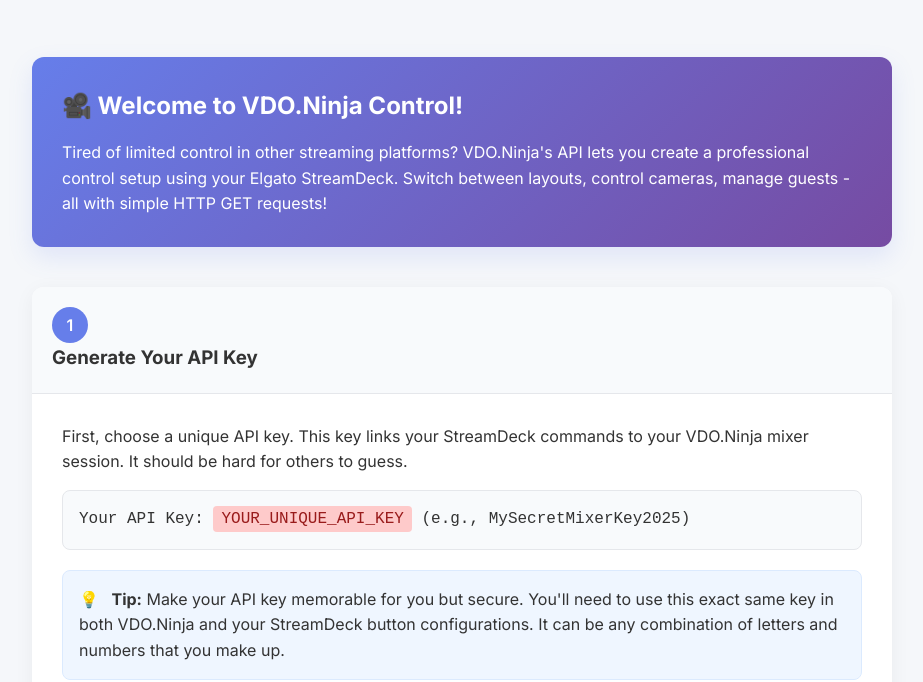
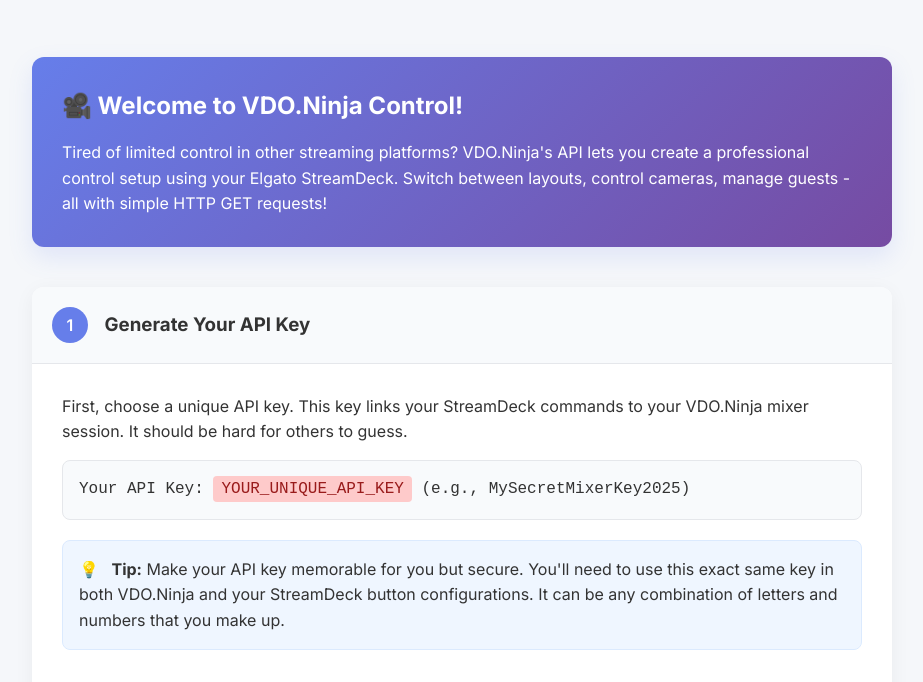
Before and after one commit to steveseguin/Companion-Ninja, a plain HTML site: page streamdeck.html in a window 1280 px wide. Shown: the part 148-830 px from the top of the page, without its empty margins (178-1101 px from the left). Drawn offline with Linux system fonts and the light colour scheme.

Commit message:
Update streamdeck.html

```diff
--- a/streamdeck.html
+++ b/streamdeck.html
@@ -36,7 +36,7 @@
             margin-bottom: 10px;
         }
 
-		h4 {
+		h4, h3 {
 			display: inline;
 		}
 
```
